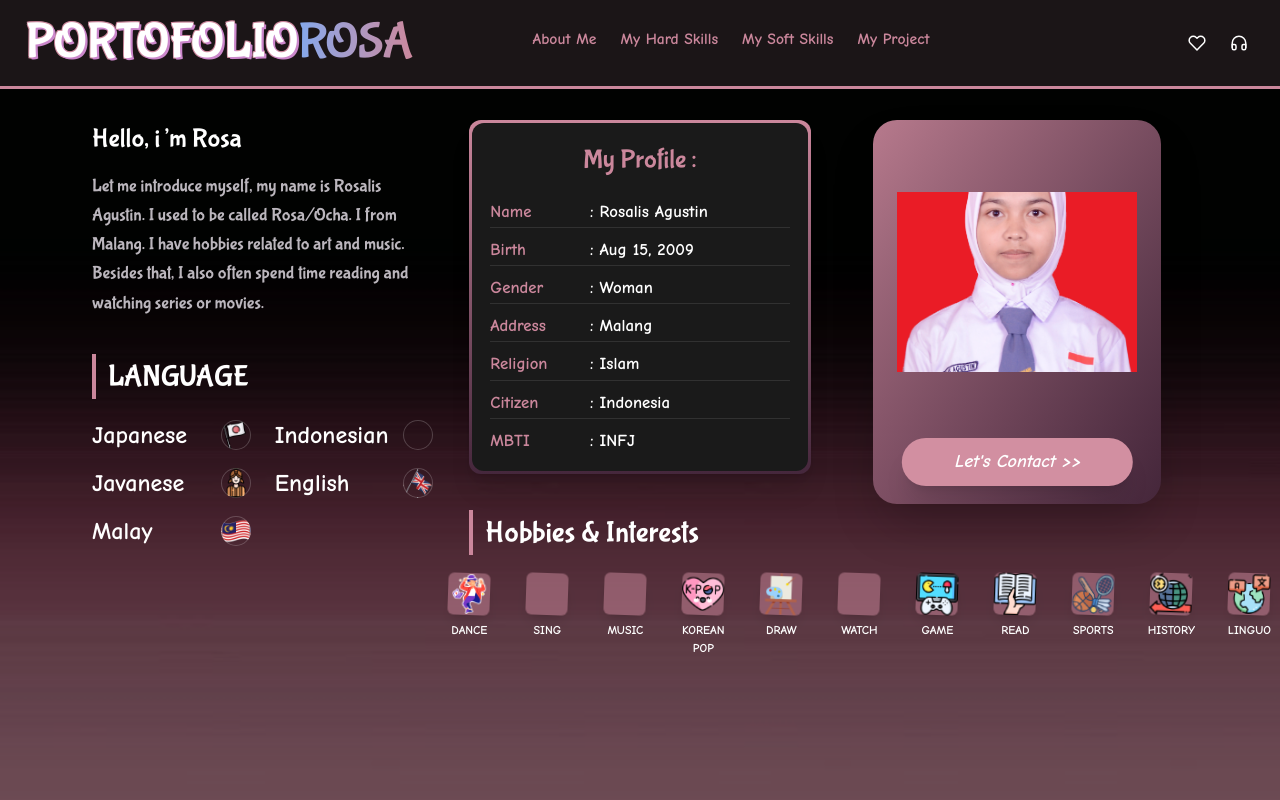
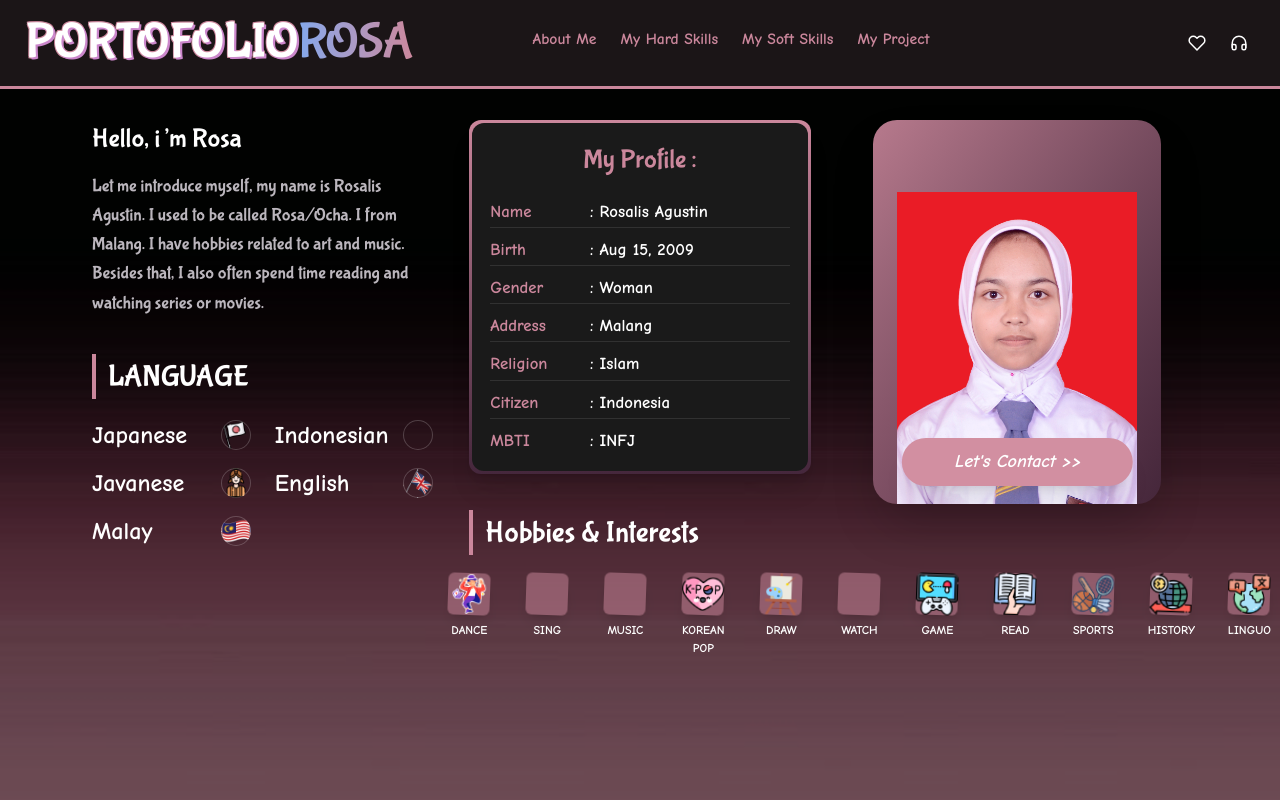
Before and after one commit to RosealievPie-Zephyra/Portofolio-Figma, a website: page index.html in a window 1280 px wide. Shown: the top 800 px of the page. Drawn offline with nearby package versions, Linux system fonts and the light colour scheme; a web font is replaced by a local one.

Commit message:
Adjust background image height in index.html
Increased the height of the background image container in index.html.

```diff
--- a/index.html
+++ b/index.html
@@ -248,7 +248,7 @@
                     <div class="absolute inset-0 bg-gradient-to-br from-[#cb879c] to-[#45273c] opacity-90"></div>
 
                     <div class="absolute inset-0 bg-center bg-cover group-hover:scale-105 transition-transform duration-700"
-                        style="background-image: url('images-profile/Rosalis.JPG'); width: 20rem; height: 15rem; top: 6rem; left: 2rem;">
+                        style="background-image: url('images-profile/Rosalis.JPG'); width: 20rem; height: 30rem; top: 6rem; left: 2rem;">
                     </div>
 
                     <div id="contact-trigger-point" class="relative mt-6 h-20 w-full">
```
